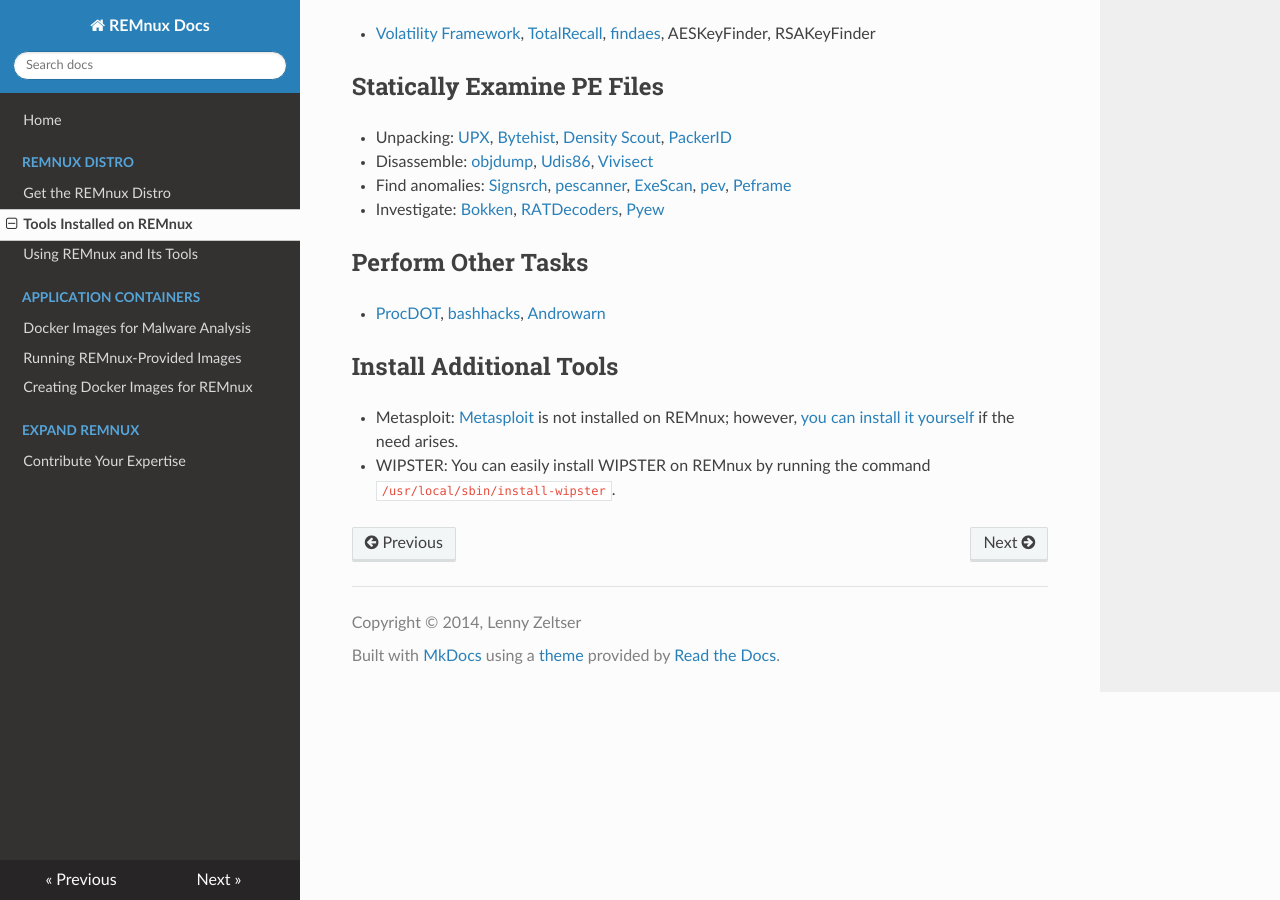
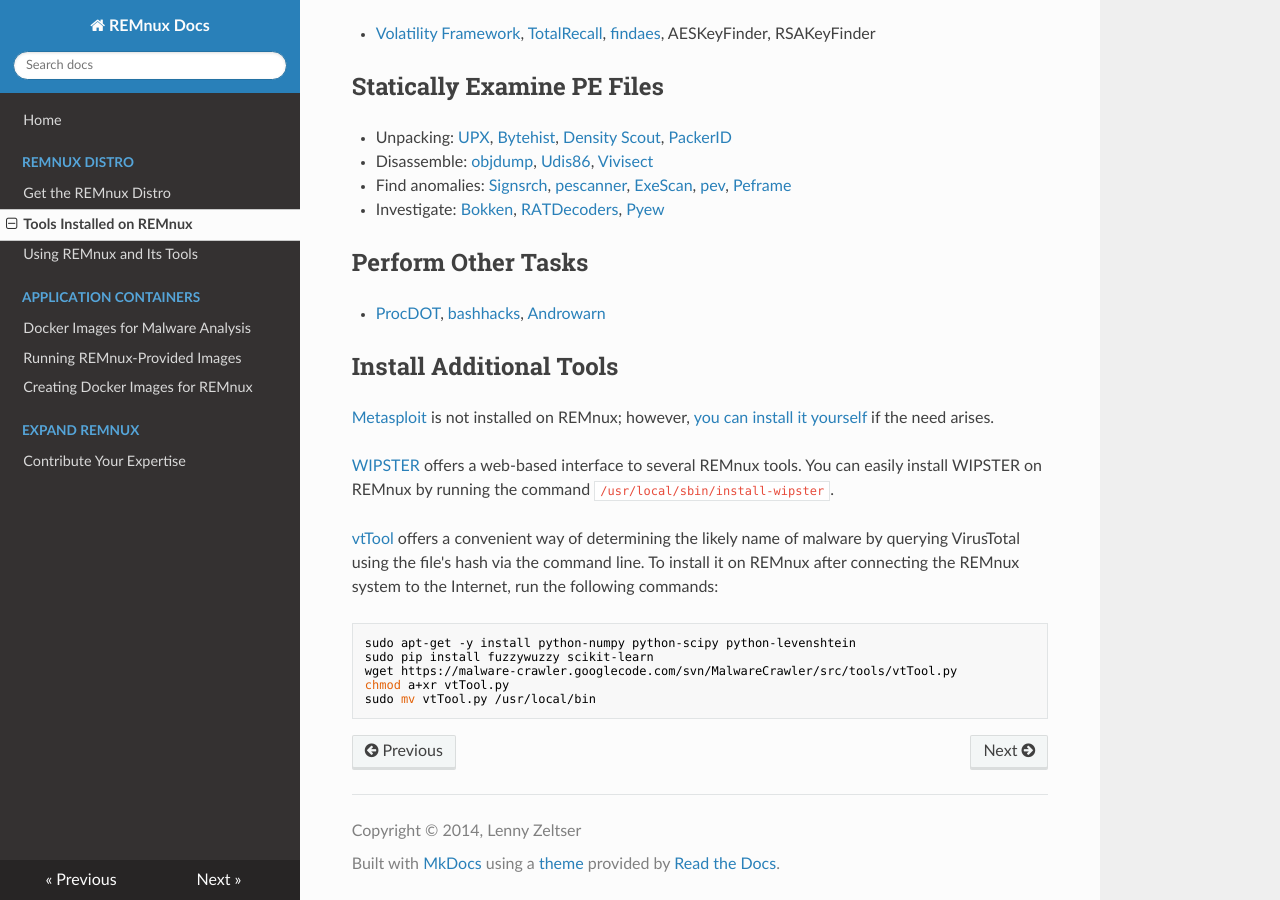
Before and after one commit to wzod/docs, an MkDocs documentation site: the page built from source/distro/tools.md, in a window 1280 px wide and 900 px high, scrolled down 1685 px. Built offline with MkDocs 1.6.1, drawn with Linux system fonts in a browser that asks for light colours; nearby versions of some CDN libraries; old or Windows-style settings are respelled for this version of MkDocs.

Commit message:
Added instructions for vtTool

```diff
--- a/source/distro/tools.md
+++ b/source/distro/tools.md
@@ -69,5 +69,14 @@
 
 ## Install Additional Tools
 
-- Metasploit: [Metasploit](https://github.com/rapid7/metasploit-framework) is not installed on REMnux; however, [you can install it yourself](http://zeltser.com/reverse-malware/install-metasploit.html) if the need arises.
-- WIPSTER: You can easily install WIPSTER on REMnux by running the command `/usr/local/sbin/install-wipster`.
+[Metasploit](https://github.com/rapid7/metasploit-framework) is not installed on REMnux; however, [you can install it yourself](http://zeltser.com/reverse-malware/install-metasploit.html) if the need arises.
+
+[WIPSTER](https://github.com/TheDr1ver/WIPSTER) offers a web-based interface to several REMnux tools. You can easily install WIPSTER on REMnux by running the command `/usr/local/sbin/install-wipster`.
+
+[vtTool](https://code.google.com/p/malware-crawler/wiki/vtTool) offers a convenient way of determining the likely name of malware by querying VirusTotal using the file's hash via the command line. To install it on REMnux after connecting the REMnux system to the Internet, run the following commands:
+
+    sudo apt-get -y install python-numpy python-scipy python-levenshtein
+    sudo pip install fuzzywuzzy scikit-learn
+    wget https://malware-crawler.googlecode.com/svn/MalwareCrawler/src/tools/vtTool.py
+    chmod a+xr vtTool.py
+    sudo mv vtTool.py /usr/local/bin
```
